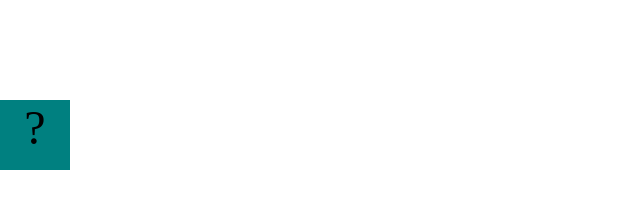
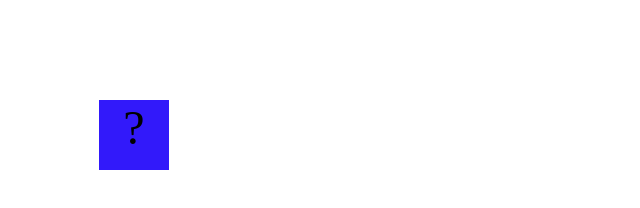
Before and after one commit to Flamein4k/Flamein4k.github.io, a plain HTML site: page projects/bouncing-box/index.html in a window 1280 px wide. Shown: the whole page, without its empty margins (0-640 px from the left). Drawn offline with Linux system fonts and the light colour scheme.

Commit message:
complete

```diff
--- a/projects/bouncing-box/index.html
+++ b/projects/bouncing-box/index.html
@@ -1,5 +1,6 @@
 <!DOCTYPE html>
 <html>
+
 <head>
 	<meta charset="utf-8">
 	<title>Bouncing Box</title>
@@ -14,21 +15,24 @@
 			display: block;
 			position: absolute;
 			top: 100px;
-			left: 0px;  /* <--- Change me! */
+			left: 0px;
+			/* <--- Change me! */
 		}
-		.board{
+
+		.board {
 			height: 100vh;
 		}
 	</style>
 	<!-- 	<script src="//cdnjs.cloudflare.com/ajax/libs/jquery/2.1.1/jquery.min.js"></script> -->
 
 </head>
+
 <body class="board">
 	<!-- HTML for the box -->
 	<div class="box">?</div>
 
 	<script>
-		(function(){
+		(function () {
 			'use strict'
 			/* global jQuery */
 
@@ -61,6 +65,17 @@
 			//////////////////////////////////////////////////////////////////
 
 			// TODO 2 - Variable declarations
+			// When you first create the Variable...
+			var positionX = 0;
+			var points = 0
+			var speed = 1
+			var min = 0
+
+			var colorStr = "rgb(50, 25, 250)";
+			box.css('background-color', colorStr);
+			var randomNumberBetween0and10 = Math.random() * "255";
+
+
 
 
 
@@ -70,7 +85,15 @@
 			turn it around!
 			*/
 			function update() {
-
+				/* Your Code to Increase positionX by 10 HERE*/
+				moveBoxTo(positionX);
+				positionX = positionX + speed
+				if (positionX > boardWidth) {
+					speed *= -1
+				};
+				if (positionX < min) {
+					speed *= -1
+				};
 
 			};
 
@@ -80,11 +103,17 @@
 			the left side of the screen.
 			*/
 			function handleBoxClick() {
+				positionX = positionX
+				changeBoxText(points)
+				points = points + 1
+				speed = speed + 2
+			}
+			function getRandomColor () {
+				randomNumberBetween0and10
 
-
-
-			};
+			}
 		})();
 	</script>
 </body>
+
 </html>
```
